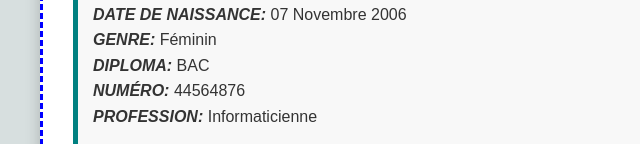
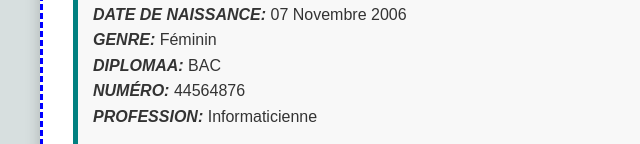
Before and after one commit to candice07-m/candicesite, a plain HTML site: page bienvenue.html in a window 1280 px wide. Shown: the part 656-800 px from the top of the page, 0-640 px from the left. Drawn offline with Linux system fonts and the light colour scheme.

Commit message:
Update bienvenue.html

```diff
--- a/bienvenue.html
+++ b/bienvenue.html
@@ -235,7 +235,7 @@
                 <strong><em>PRÉNOMS:</em></strong> Mawujro Candice Sènami<br>
                 <strong><em>DATE DE NAISSANCE:</em></strong> 07 Novembre 2006<br>
                 <strong><em>GENRE:</em></strong> Féminin<br>
-                <strong><em>DIPLOMA:</em></strong> BAC<br>
+                <strong><em>DIPLOMAA:</em></strong> BAC<br>
                 <strong><em>NUMÉRO:</em></strong> 44564876<br>
                 <strong><em>PROFESSION:</em></strong> Informaticienne<br>
             </blockquote>
```
